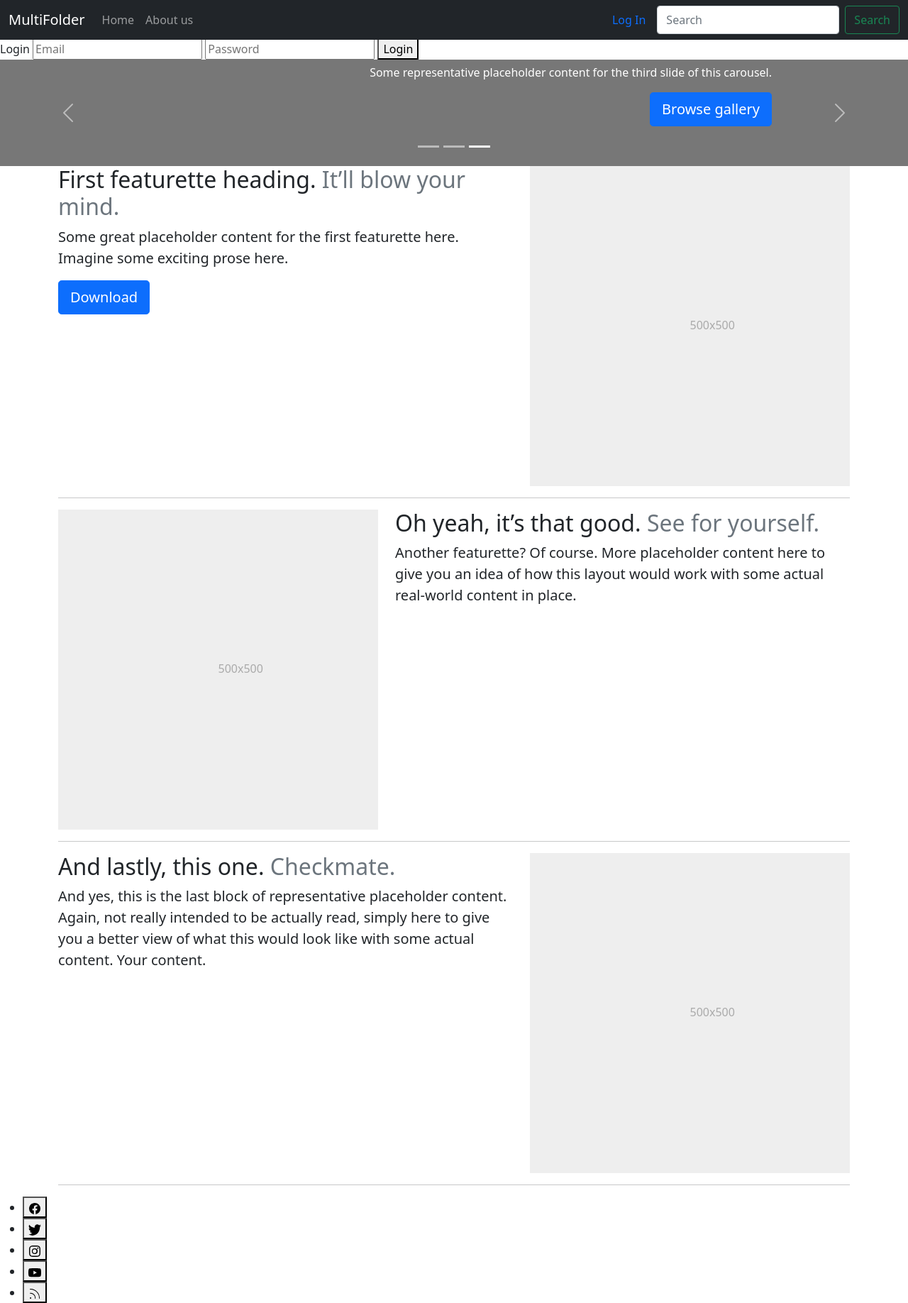
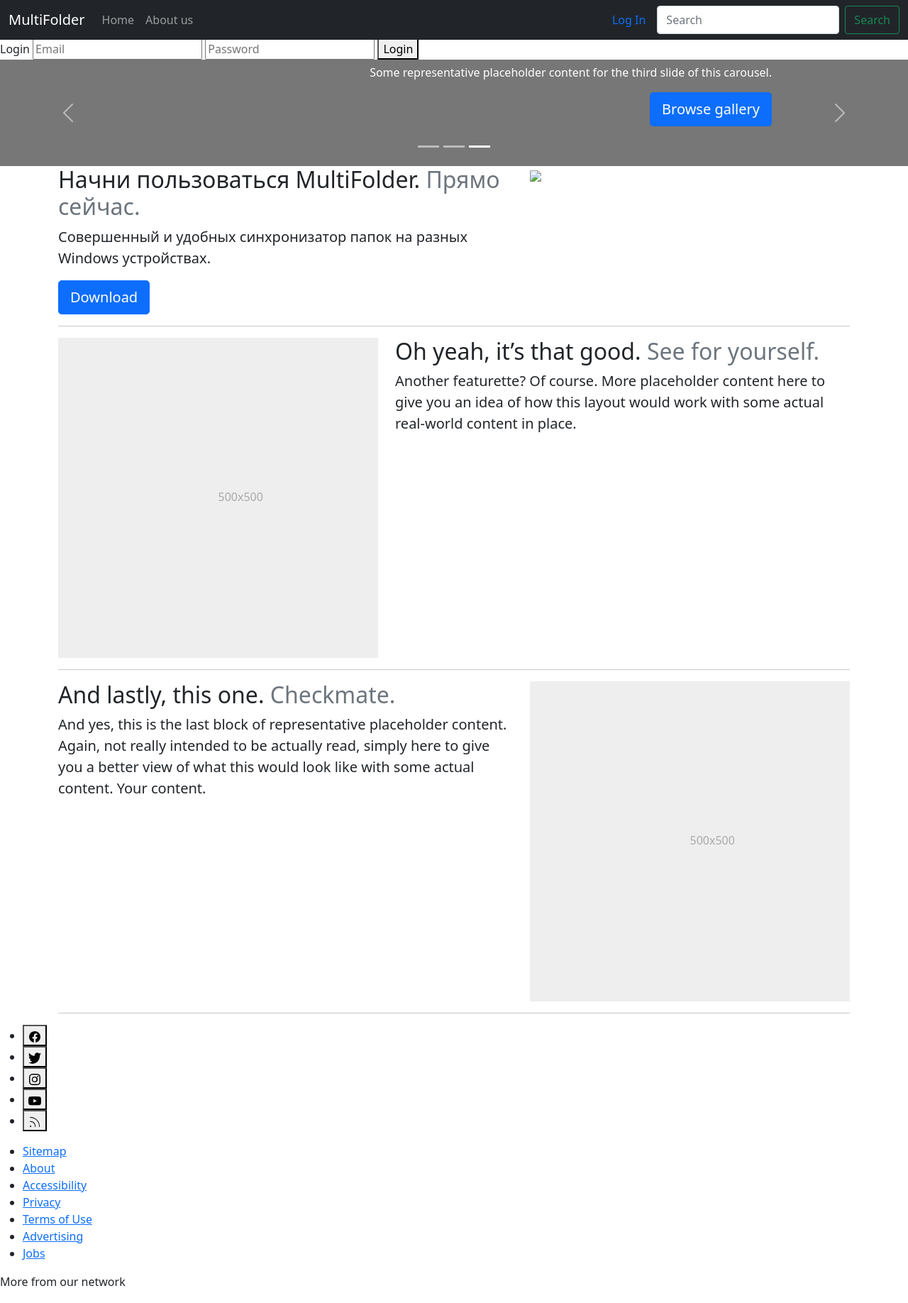
Before and after one commit to s1ngle0f/MultiFolderServer, a Flask app: template v2/server/templates/home.html in a window 1280 px wide. Shown: the top 1836 px of the page at 71% size. Run offline with Flask 2, Linux system fonts and the light colour scheme; the template is opened without the code that fills it, so the values that code supplies are empty.

Commit message:
v2.0.3.13 Начало оформления

```diff
--- a/v2/server/templates/base.html
+++ b/v2/server/templates/base.html
@@ -244,29 +244,20 @@
   <div class="row featurette snipcss0-2-38-65">
     <div class="col-md-7 snipcss0-3-65-66">
       <h2 class="featurette-heading snipcss0-4-66-67">
-        First featurette heading.
+        Начни пользоваться MultiFolder.
         <span class="text-muted snipcss0-5-67-68">
-          It’ll blow your mind.
+          Прямо сейчас.
         </span>
       </h2>
       <p class="lead snipcss0-4-66-69">
-        Some great placeholder content for the first featurette here. Imagine some exciting prose here.
+        Совершенный и удобных синхронизатор папок на разных Windows устройствах.
       </p>
       <a class="btn btn-lg btn-primary" href="{{ data.base_url }}/installer/download">
         Download
       </a>
     </div>
     <div class="col-md-5 snipcss0-3-65-70">
-      <svg class="bd-placeholder-img bd-placeholder-img-lg featurette-image img-fluid mx-auto snipcss0-4-70-71" width="500" height="500" xmlns="http://www.w3.org/2000/svg" role="img" aria-label="Placeholder: 500x500" preserveAspectRatio="xMidYMid slice" focusable="false">
-        <title class="snipcss0-5-71-72">
-          Placeholder
-        </title>
-        <rect width="100%" height="100%" fill="#eee">
-        </rect>
-        <text x="50%" y="50%" fill="#aaa" dy=".3em" class="snipcss0-5-71-73">
-          500x500
-        </text>
-      </svg>
+      <img x="50%" y="50%" fill="#aaa" dy=".3em" src="{{ url_for('static', path='/images/folderlogo.png') }}" class="bd-placeholder-img bd-placeholder-img-lg featurette-image img-fluid mx-auto snipcss0-4-70-71" />
     </div>
   </div>
   <hr class="featurette-divider snipcss0-2-38-74">
```
Also changed, not shown: v2/server/static/images/folderlogo.png (added).
